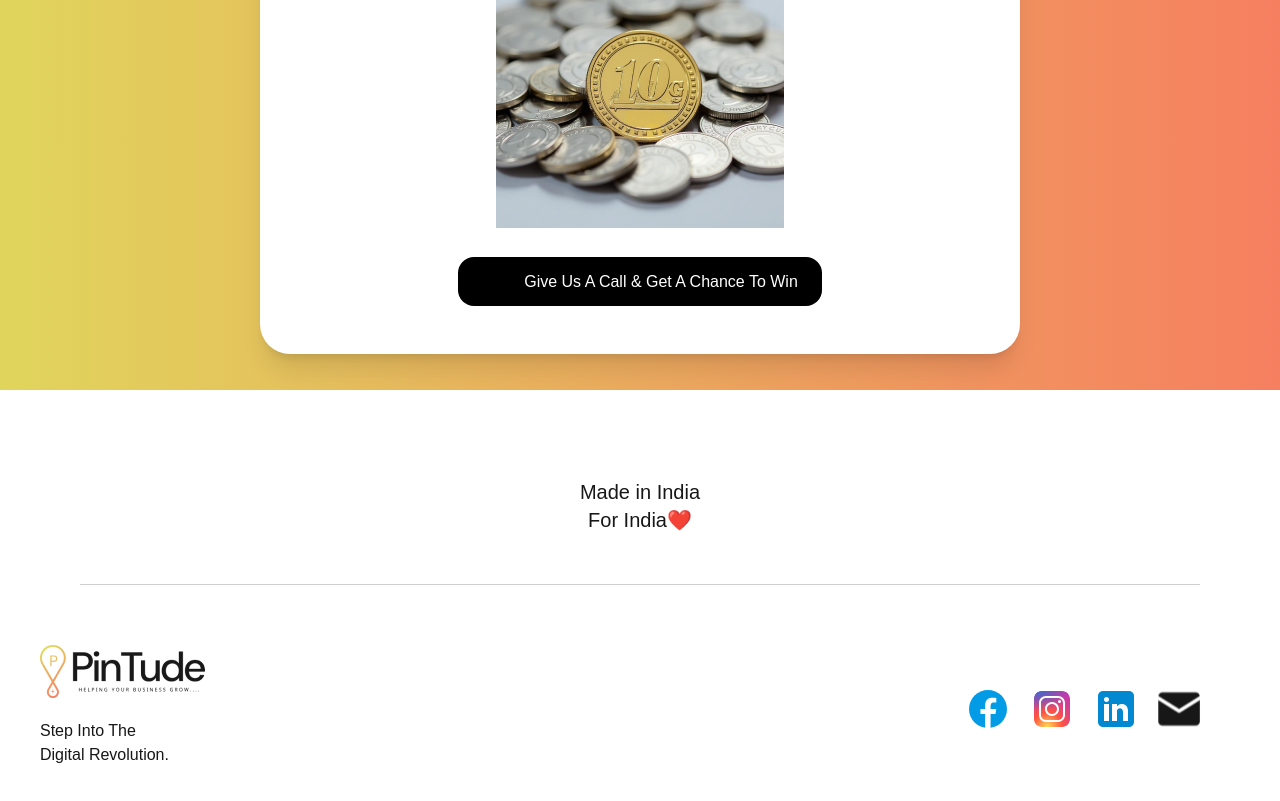
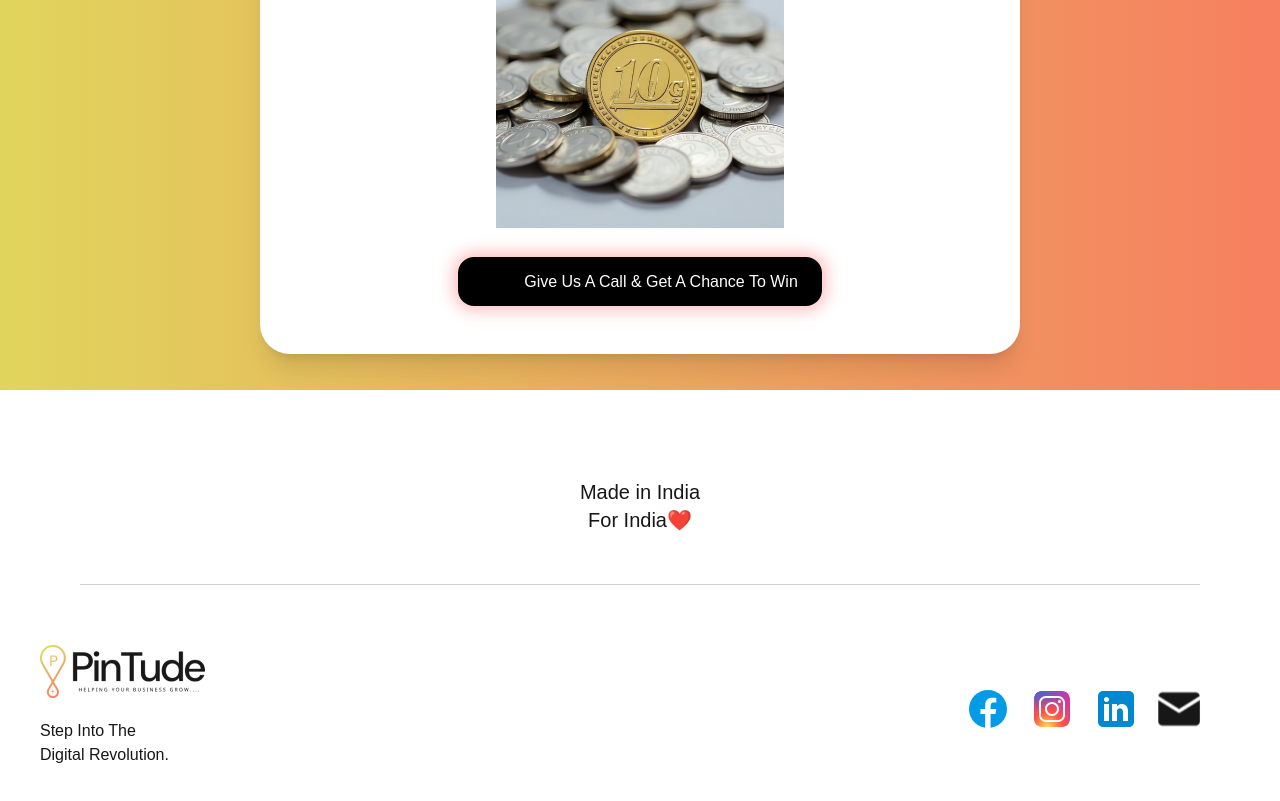
Before and after one commit to naren4545/helloPintudeRepo, a Next.js app: page / in a window 1280 px wide. Shown: the part 4684-5485 px from the top of the page. Built offline with nearby package versions, Linux system fonts and the light colour scheme.

Commit message:
first commit

```diff
--- a/src/app/components/home/Section5.tsx
+++ b/src/app/components/home/Section5.tsx
@@ -33,7 +33,7 @@ export default function Section5() {
               </a>
 
 
-              <HeaderButton className='rounded-2xl button py-4 px-6 bg-black text-white lg:inline hidden '> <svg className='inline mr-3' width="30" height="30" viewBox="0 0 30 30" fill="none" xmlns="http://www.w3.org/2000/svg">
+              <HeaderButton className='shadow-[0px_0px_15px_5px_rgba(255,100,100,0.4)] rounded-2xl button py-4 px-6 bg-black text-white lg:inline hidden '> <svg className='inline mr-3' width="30" height="30" viewBox="0 0 30 30" fill="none" xmlns="http://www.w3.org/2000/svg">
         <rect y="30" width="30" height="30" transform="rotate(-90 0 30)" fill="url(#pattern0_150_51)"/>
         <defs>
           <pattern id="pattern0_150_51" patternContentUnits="objectBoundingBox" width="1" height="1">
```
